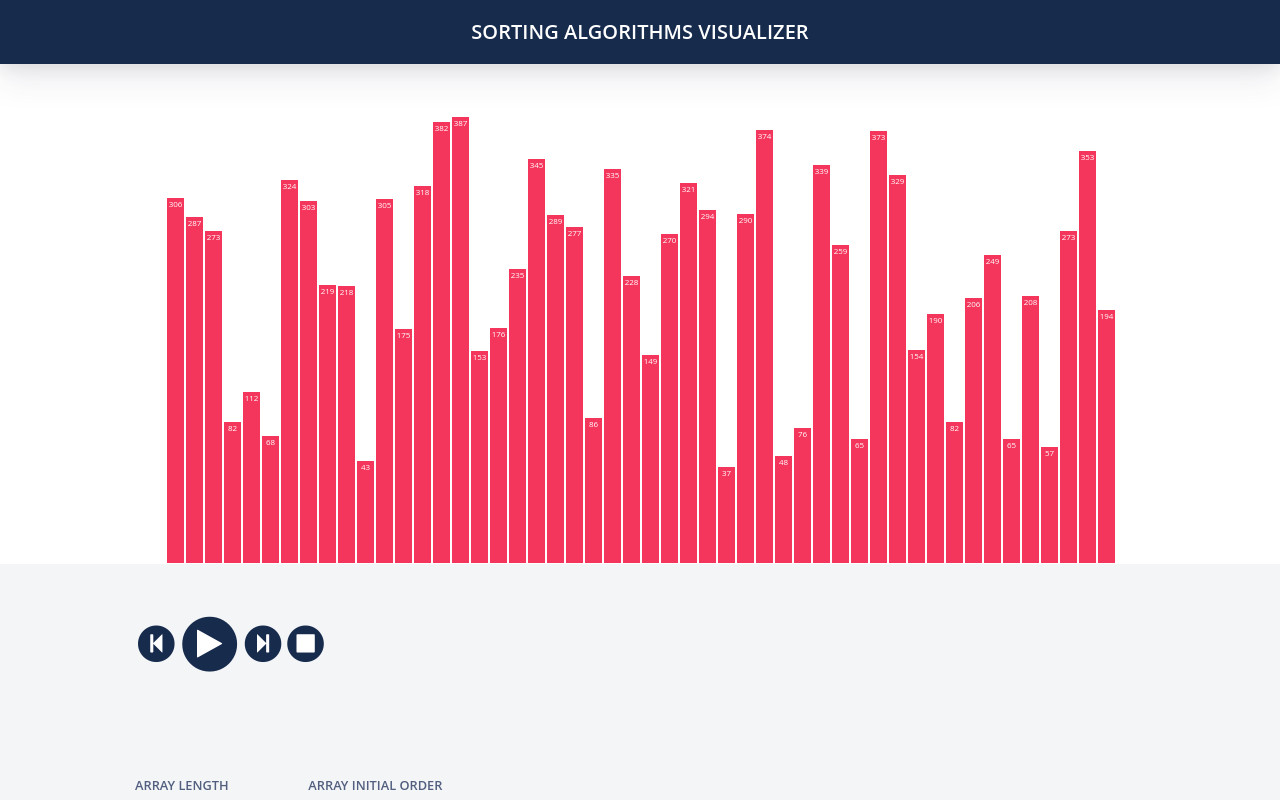
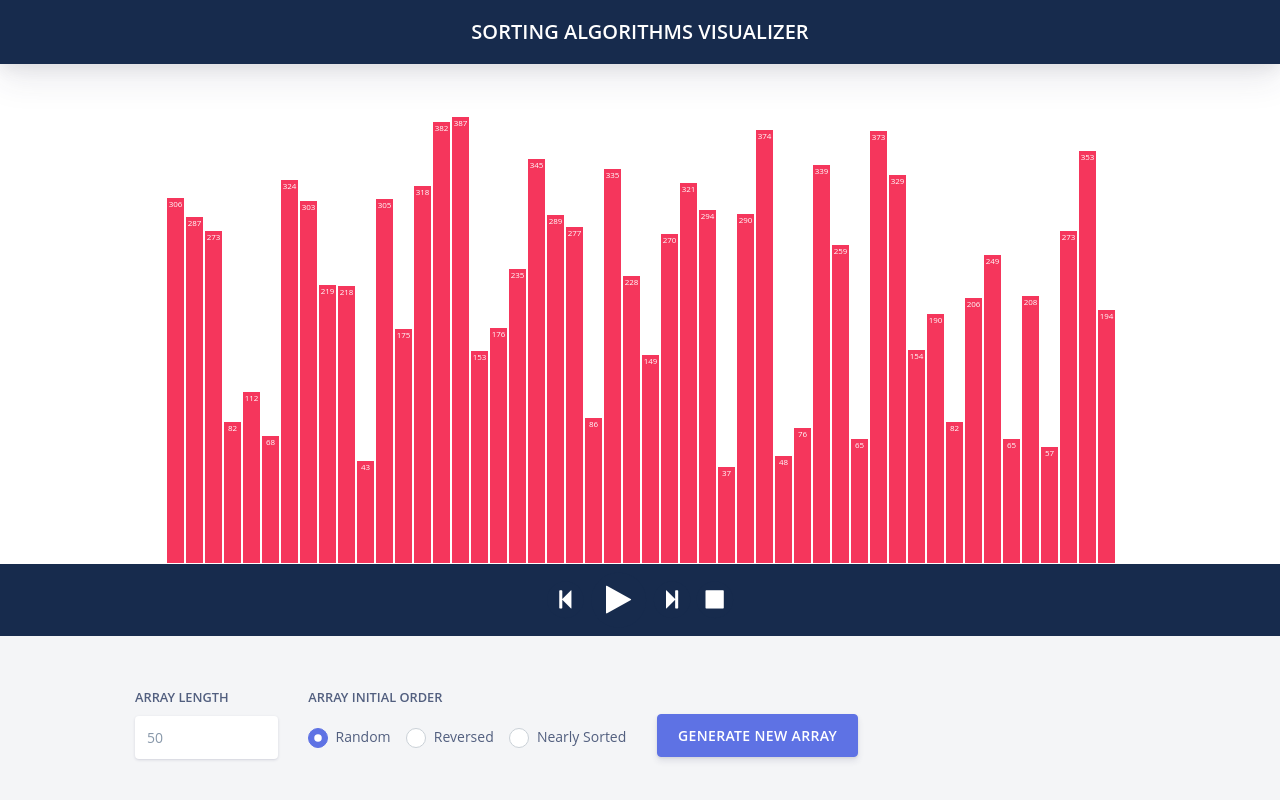
Before and after one commit to MohamedMahmoudHassan/Sorting-Algorithms-Visualizer, a React (Create React App) app: page / in a window 1280 px wide. Shown: the top 800 px of the page. Built offline with nearby package versions, Linux system fonts and the light colour scheme.

Commit message:
Center icons on Visualization Control Bar

```diff
--- a/src/components/visualizationControlBar.jsx
+++ b/src/components/visualizationControlBar.jsx
@@ -3,8 +3,10 @@ import VisualizationButton from "./visualizationButton";
 
 const VisualizationControlBar = ({ handleSortStart }) => {
   return (
-    <div className="py-5 bg-secondary" style={{ margin: "auto" }}>
+    <div className="py-1 bg-default">
       <div className="container">
+        <div className="row">
+          <div className="mt-4 mt-md-0 col-md-auto" style={{ margin: "auto" }}>
             <VisualizationButton
               handleClick={handleSortStart}
               role="step-backward"
@@ -18,7 +20,14 @@ const VisualizationControlBar = ({ handleSortStart }) => {
               size={1}
               title="Next Step"
             />
-        <VisualizationButton handleClick={handleSortStart} role="stop" size={1} />
+            <VisualizationButton
+              handleClick={handleSortStart}
+              role="stop"
+              size={1}
+              title="Rest Array"
+            />
+          </div>
+        </div>
       </div>
     </div>
   );
```
Lines whose indentation alone changed are shown as unchanged.
